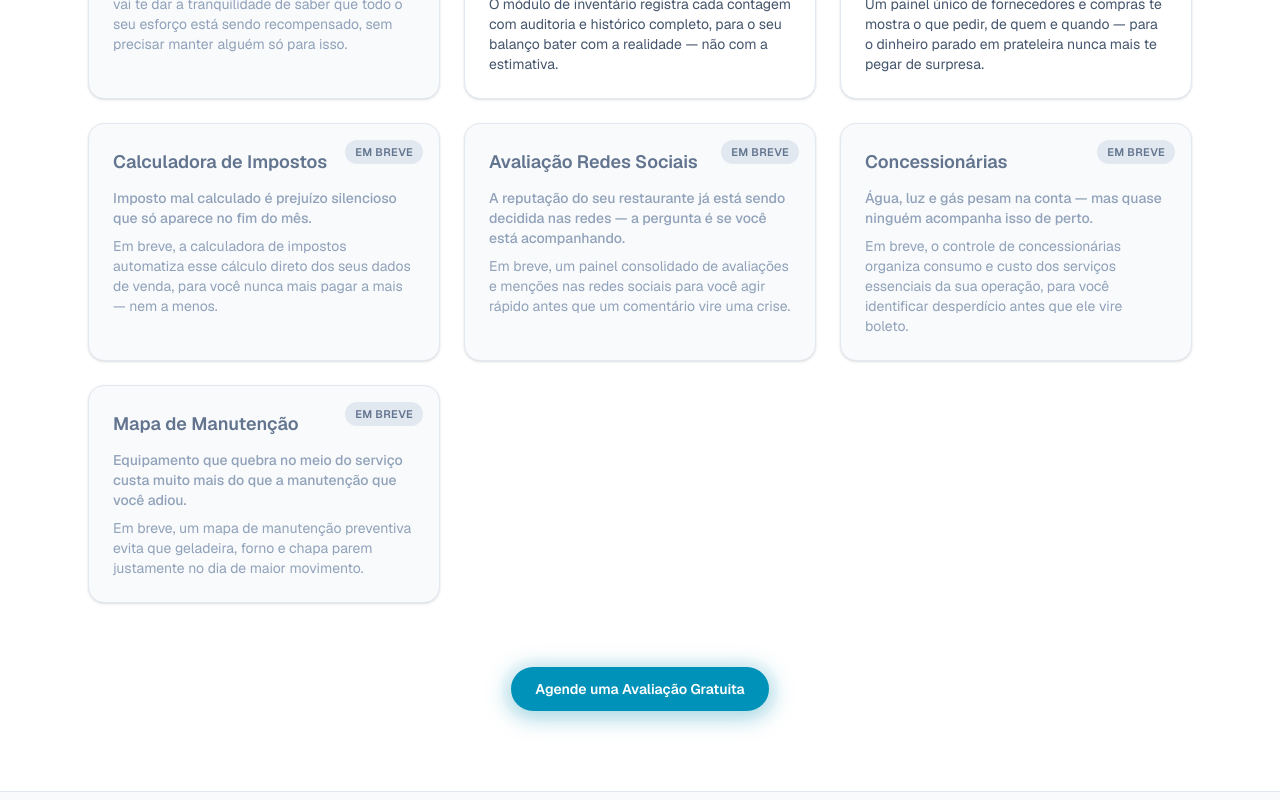
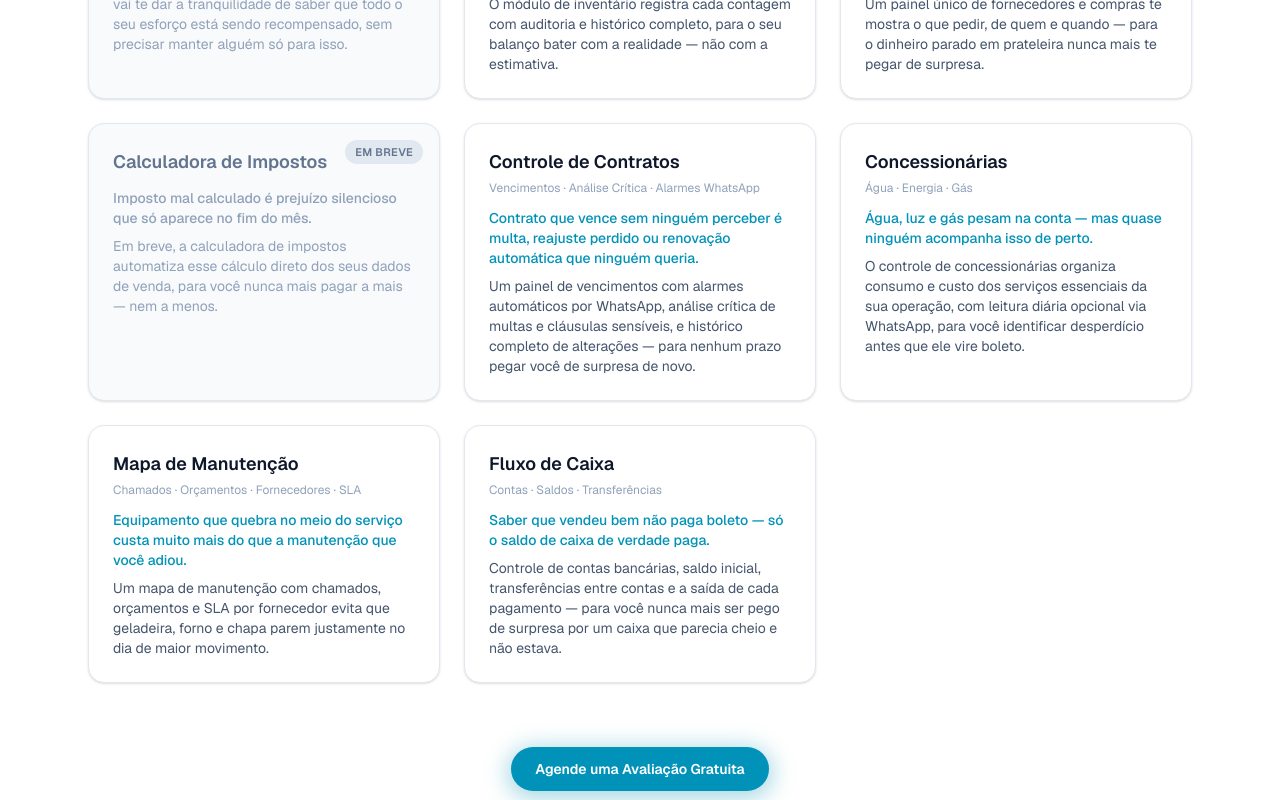
Before and after one commit to yoshioshubo/oprtec-site, a Next.js app: page /produtos in a window 1280 px wide. Shown: the part 1440-2240 px from the top of the page. Built offline with nearby package versions, Linux system fonts and the light colour scheme.

Commit message:
Catalogo de produtos: marca Avaliacao Cliente/Concessionarias/Mapa de Manutencao como disponiveis, troca Avaliacao Redes Sociais por Controle de Contratos, adiciona Fluxo de Caixa

```diff
--- a/src/data/produtos.js
+++ b/src/data/produtos.js
@@ -54,8 +54,8 @@ export const produtos = [
     nome: "Avaliação Cliente",
     resumo: "Cliente insatisfeito não reclama no balcão — ele só não volta mais.",
     descricao:
-      "Em breve você vai poder capturar a avaliação de cada cliente automaticamente e agir antes que o silêncio vire uma mesa vazia.",
-    disponivel: false,
+      "Um app próprio captura a avaliação de cada cliente automaticamente e consolida a nota média, para você agir antes que o silêncio vire uma mesa vazia.",
+    disponivel: true,
   },
   {
     slug: "check-list",
@@ -122,29 +122,42 @@ export const produtos = [
     disponivel: false,
   },
   {
-    slug: "avaliacao-redes-sociais",
-    nome: "Avaliação Redes Sociais",
+    slug: "controle-de-contratos",
+    nome: "Controle de Contratos",
+    tags: ["Vencimentos", "Análise Crítica", "Alarmes WhatsApp"],
     resumo:
-      "A reputação do seu restaurante já está sendo decidida nas redes — a pergunta é se você está acompanhando.",
+      "Contrato que vence sem ninguém perceber é multa, reajuste perdido ou renovação automática que ninguém queria.",
     descricao:
-      "Em breve, um painel consolidado de avaliações e menções nas redes sociais para você agir rápido antes que um comentário vire uma crise.",
-    disponivel: false,
+      "Um painel de vencimentos com alarmes automáticos por WhatsApp, análise crítica de multas e cláusulas sensíveis, e histórico completo de alterações — para nenhum prazo pegar você de surpresa de novo.",
+    disponivel: true,
   },
   {
     slug: "concessionarias",
     nome: "Concessionárias",
+    tags: ["Água", "Energia", "Gás"],
     resumo: "Água, luz e gás pesam na conta — mas quase ninguém acompanha isso de perto.",
     descricao:
-      "Em breve, o controle de concessionárias organiza consumo e custo dos serviços essenciais da sua operação, para você identificar desperdício antes que ele vire boleto.",
-    disponivel: false,
+      "O controle de concessionárias organiza consumo e custo dos serviços essenciais da sua operação, com leitura diária opcional via WhatsApp, para você identificar desperdício antes que ele vire boleto.",
+    disponivel: true,
   },
   {
     slug: "mapa-de-manutencao",
     nome: "Mapa de Manutenção",
+    tags: ["Chamados", "Orçamentos", "Fornecedores", "SLA"],
     resumo:
       "Equipamento que quebra no meio do serviço custa muito mais do que a manutenção que você adiou.",
     descricao:
-      "Em breve, um mapa de manutenção preventiva evita que geladeira, forno e chapa parem justamente no dia de maior movimento.",
-    disponivel: false,
+      "Um mapa de manutenção com chamados, orçamentos e SLA por fornecedor evita que geladeira, forno e chapa parem justamente no dia de maior movimento.",
+    disponivel: true,
+  },
+  {
+    slug: "fluxo-de-caixa",
+    nome: "Fluxo de Caixa",
+    tags: ["Contas", "Saldos", "Transferências"],
+    resumo:
+      "Saber que vendeu bem não paga boleto — só o saldo de caixa de verdade paga.",
+    descricao:
+      "Controle de contas bancárias, saldo inicial, transferências entre contas e a saída de cada pagamento — para você nunca mais ser pego de surpresa por um caixa que parecia cheio e não estava.",
+    disponivel: true,
   },
 ];
```
